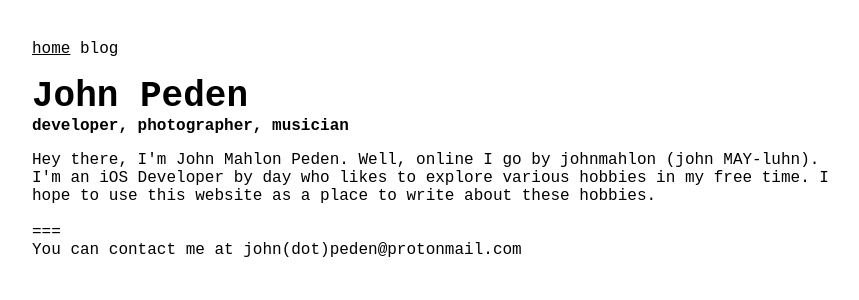
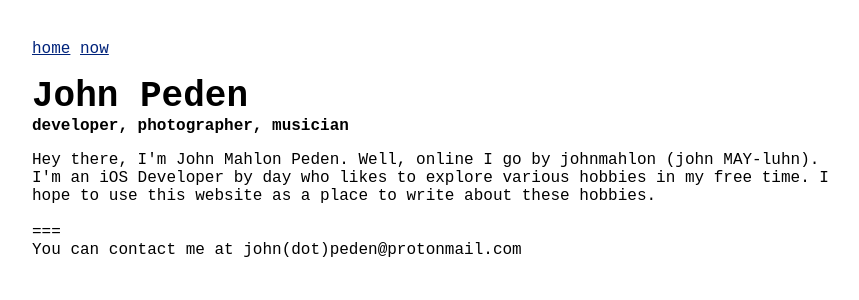
Before and after one commit to johnmahlon/johnmahlon.github.io, a Jekyll site: the page built from index.html, in a window 1280 px wide. Shown: the top 300 px of the page, without its empty margins (8-867 px from the left). Built offline with Jekyll 4.4.1, drawn with Linux system fonts in a browser that asks for light colours.

Commit message:
Adds now page

```diff
--- a/_data/navigation.yml
+++ b/_data/navigation.yml
@@ -1,4 +1,4 @@
 - name: home
   link: /
-- name: blog
-  link: /blog.html
+- name: now
+  link: /now.html
--- a/_sass/main.scss
+++ b/_sass/main.scss
@@ -23,3 +23,8 @@
 p {
     max-width: 50em;
 }
+
+a {
+    color: #00237b;
+    text-decoration: underline
+  }
```
Also changed, not shown: now.md (added, +20 -0 lines).
